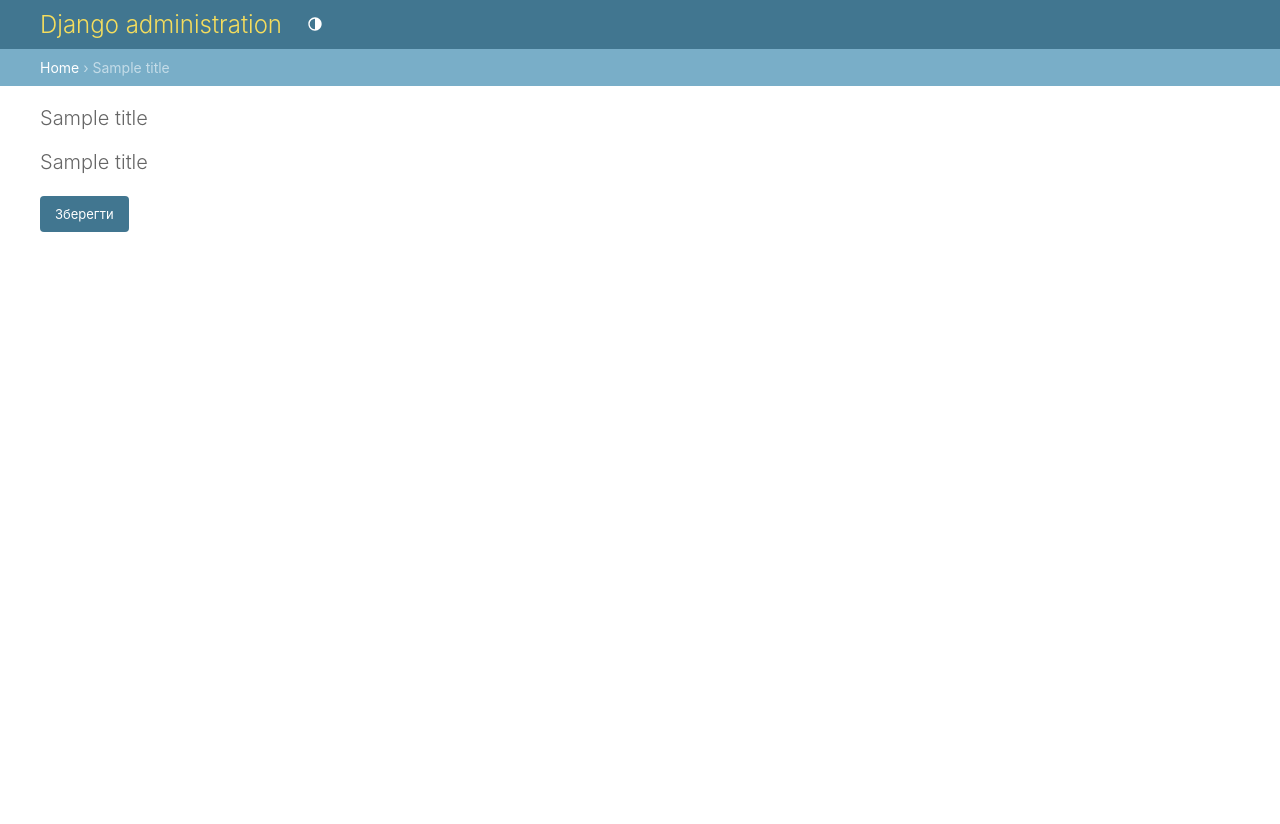
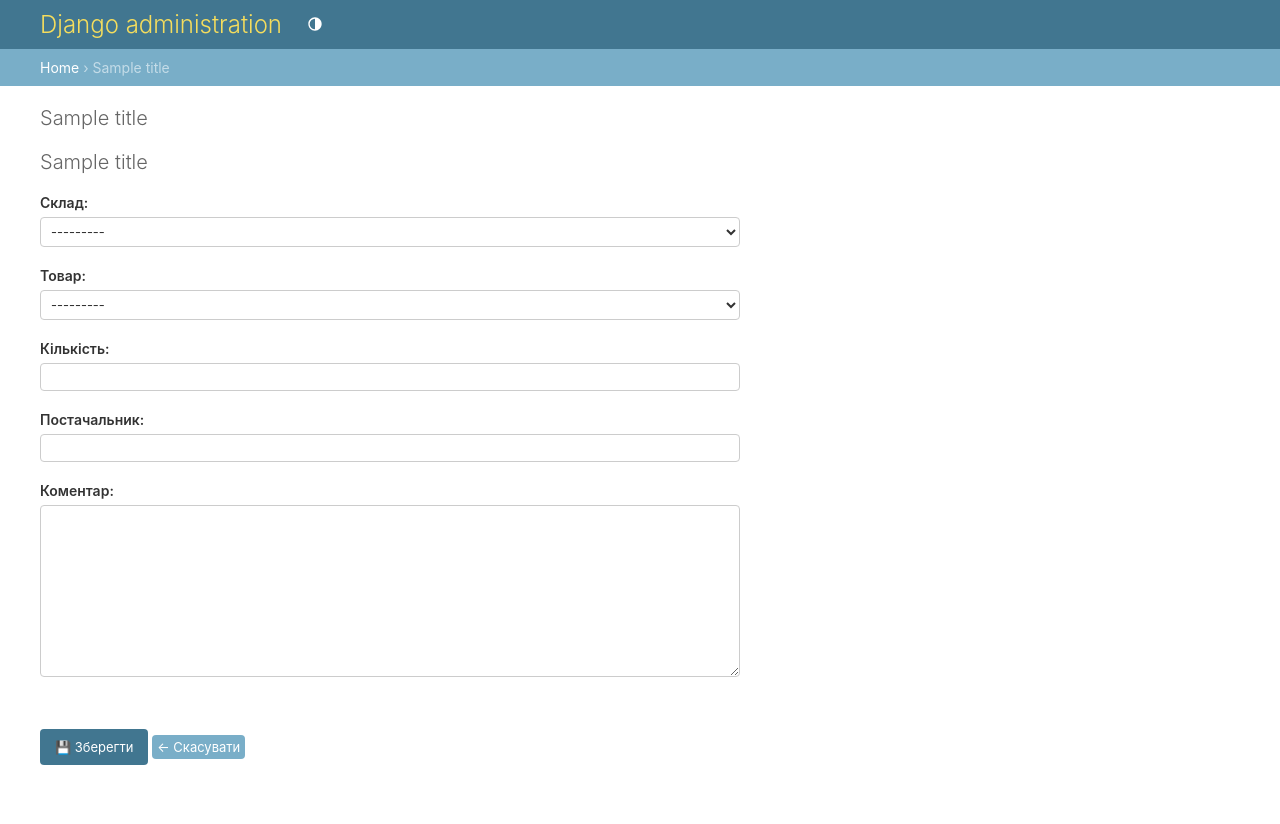
Before and after one commit to panda-coder-228/Django-Shop-python, a Django app: template apps/warehouse/templates/admin/warehouse/receipt.html in a window 1280 px wide. Before the commit the page ends 232 px from the top, so only its background shows below. Run offline with Django 4.2, Linux system fonts and the light colour scheme; tables that the repository leaves empty hold one stand-in row (values such as "Sample post"); the template is opened without the code that fills it: values that come from a table or form of the project are taken from there, most other values are stand-ins (such as "Sample title", 1, 10 or a date in 2020).

Commit message:
updated issue.html receipt.html

```diff
--- a/apps/warehouse/admin.py
+++ b/apps/warehouse/admin.py
@@ -55,17 +55,17 @@ class WarehouseAdmin(admin.ModelAdmin):
         "title",
         "address",
         "is_active",
-        "is_deleted",
+        "is_delete",
     )
 
     list_editable = (
         "is_active",
-        "is_deleted",
+        "is_delete",
     )
 
     list_filter = (
         "is_active",
-        "is_deleted",
+        "is_delete",
     )
 
     search_fields = (
--- a/apps/warehouse/apps.py
+++ b/apps/warehouse/apps.py
@@ -3,4 +3,4 @@ from django.apps import AppConfig
 
 class WarehouseConfig(AppConfig):
     default_auto_field = 'django.db.models.BigAutoField'
-    name = 'warehouse'
+    name = 'apps.warehouse'
--- a/apps/warehouse/forms.py
+++ b/apps/warehouse/forms.py
@@ -1,6 +1,6 @@
 from django import forms
 
-from main.models import Product
+from apps.main.models import Product
 from .choices import Reason
 from .models import Warehouse
 
--- a/apps/warehouse/templates/admin/warehouse/receipt.html
+++ b/apps/warehouse/templates/admin/warehouse/receipt.html
@@ -1,13 +1,63 @@
 {% extends "admin/base_site.html" %}
 
+{% block extrastyle %}
+<style>
+    .custom-form {
+        max-width: 700px;
+    }
+
+    .form-row {
+        margin-bottom: 18px;
+    }
+
+    .form-row label {
+        display: block;
+        font-weight: 600;
+        margin-bottom: 6px;
+    }
+
+    .form-row input,
+    .form-row select,
+    .form-row textarea {
+        width: 100%;
+        max-width: 100%;
+        box-sizing: border-box;
+    }
+
+    .errorlist {
+        color: #ba2121;
+        margin-bottom: 8px;
+    }
+</style>
+{% endblock %}
+
 {% block content %}
-<h1>{{ title }}</h1>
+<div class="custom-form">
+    <h1>{{ title }}</h1>
 
-<form method="post">
-    {% csrf_token %}
-    {{ form.as_p }}
+    <form method="post">
+        {% csrf_token %}
 
-    <input type="submit" value="Зберегти" class="default">
-</form>
+        <fieldset class="module aligned">
+            {% for field in form %}
+                <div class="form-row">
+                    {{ field.errors }}
+                    {{ field.label_tag }}
+                    {{ field }}
 
+                    {% if field.help_text %}
+                        <div class="help">
+                            {{ field.help_text }}
+                        </div>
+                    {% endif %}
+                </div>
+            {% endfor %}
+        </fieldset>
+
+        <div class="submit-row">
+            <input type="submit" value="💾 Зберегти" class="default">
+            <a href="../" class="button">← Скасувати</a>
+        </div>
+    </form>
+</div>
 {% endblock %}
--- a/config/settings/base.py
+++ b/config/settings/base.py
@@ -25,6 +25,7 @@ INSTALLED_APPS = [
     'apps.users.apps.UsersConfig',
     'apps.core.apps.CoreConfig',
     "apps.banner",
+    "apps.warehouse",
 
 
 ]
```
Also changed, not shown: apps/warehouse/templates/admin/warehouse/issue.html (+55 -6 lines), apps/users/migrations/0002_alter_customeruser_phone.py (added), apps/warehouse/migrations/0001_initial.py (added), core/__init__.py (deleted), core/apps.py (deleted), core/signals.py (deleted), 1 other file.
